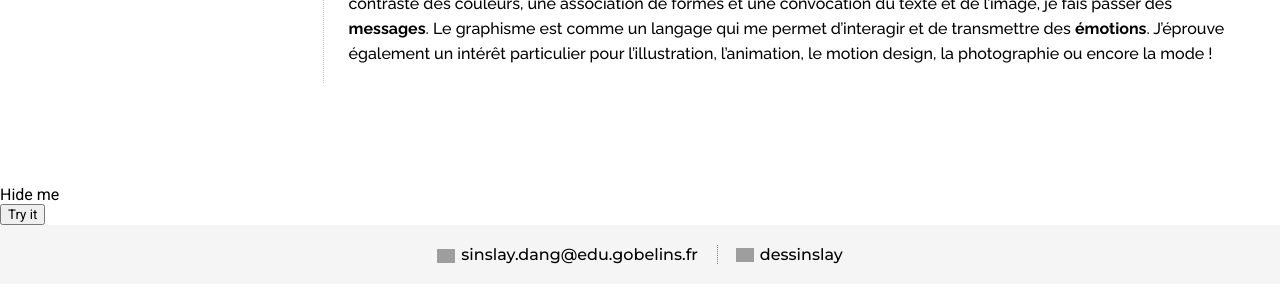
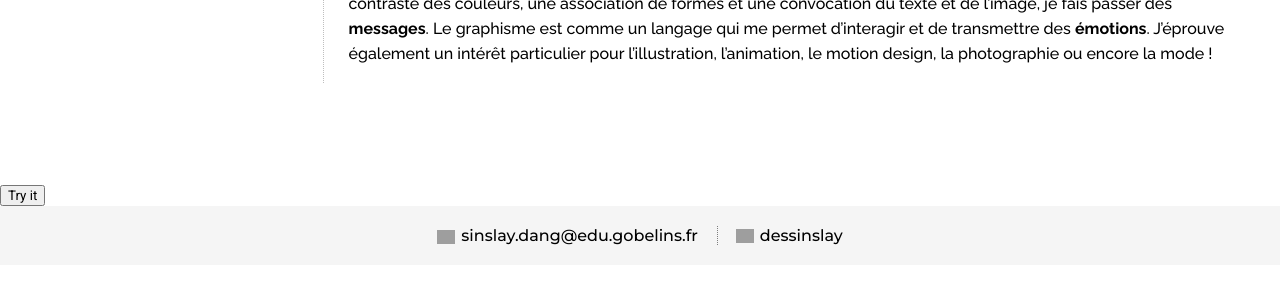
Before and after one commit to DangSinslay/DangSinslay.github.io, a Jekyll site: the page built from blog/index.html, in a window 1280 px wide, cut to the strip 499-802 px from the top of the page. Built offline with Jekyll 4.4.1, drawn with Linux system fonts in a browser that asks for light colours; grey boxes are pictures that could not be loaded.

Commit message:
Update default.html

```diff
--- a/_layouts/default.html
+++ b/_layouts/default.html
@@ -27,7 +27,6 @@
 				<a id="intro" href="/blog">Qui suis-je ?</a>
 			</nav>
 			{{ content }}
-			<div id="myDIV">Hide me</div>
 			<button onclick="myFunction()">Try it</button>
 			<footer>
 				<a id="mail" href="mailto:sinslay.dang@edu.gobelins.fr">sinslay.dang@edu.gobelins.fr</a>
```
